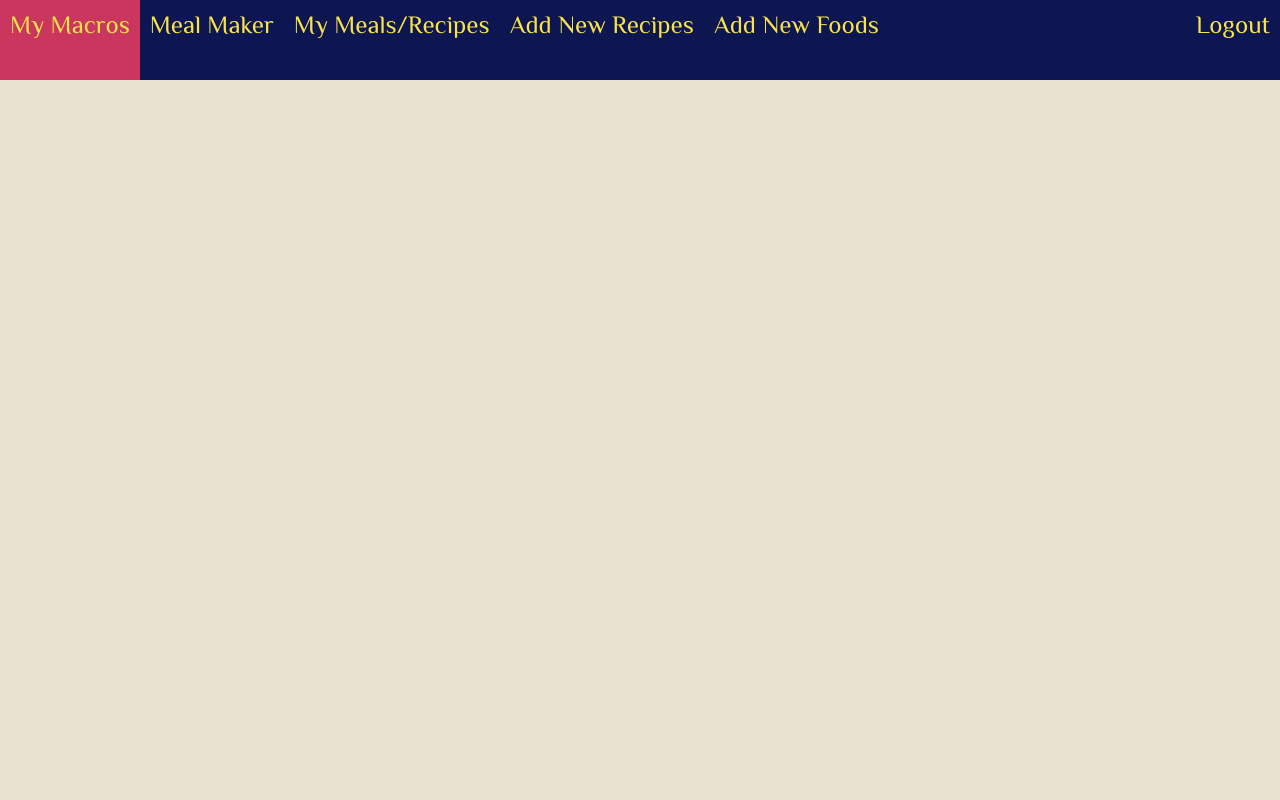
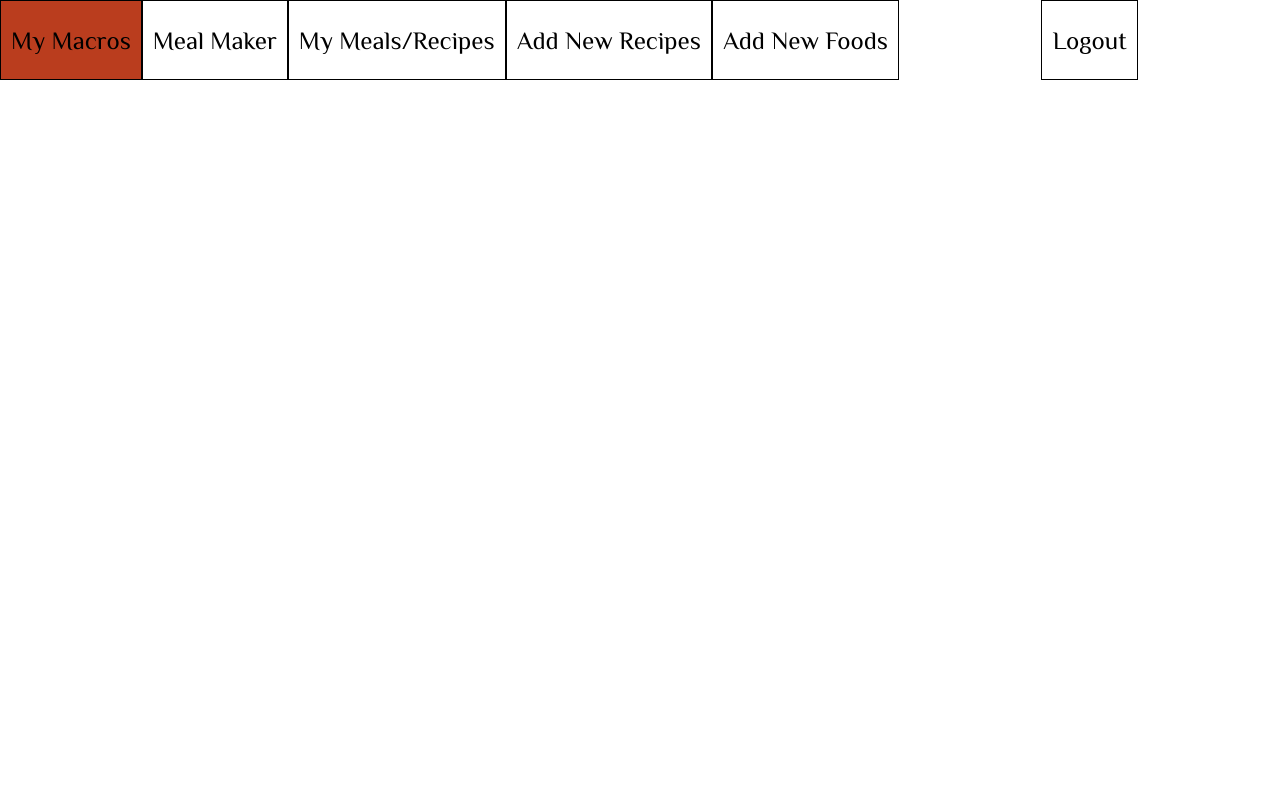
Before and after one commit to pwbryant/supermeals, a Django app: page / in a window 1280 px wide. Run offline with Django 3.2, Linux system fonts and the light colour scheme; the visitor is signed in with stand-in values (Sample User, id 1); parts of the project's set-up code (start-up, migrations or seed data) failed here and were passed over; some libraries are stand-ins or nearby versions.

Commit message:
changed css style on my macros to basic white black orange

```diff
--- a/functional_tests/test_siginout_create.py
+++ b/functional_tests/test_siginout_create.py
@@ -14,7 +14,12 @@ class FormValidation(FunctionalTest):
 
     def test_login_form_validation(self):
 
+        # Joe goes to The Meal Lab and finds himself at the login page
         self.browser.get(self.live_server_url)
+
+        # He sees a welcome message
+        welcome_msg = self.browser.find_element_by_id('login-welcome').text
+        self.assertEqual(welcome_msg, 'The\nMeal Lab')
 
         bad_login_message = (
             'Your username and password didn\'t match. Please try again.'
--- a/meals/forms.py
+++ b/meals/forms.py
@@ -419,6 +419,7 @@ class MakeMacrosForm(forms.models.ModelForm):
                 'change_rate': forms.fields.TextInput(
                     attrs = {
                         'id': f'{tab_name}-change-rate',
+                        'class': 'input__input input__input--sm',
                         'data-type': data_type,
                 }),
                 'fat_percent': forms.fields.TextInput(
--- a/static/meals/css/styles.css
+++ b/static/meals/css/styles.css
@@ -8,27 +8,24 @@
 /****************************************************/
 
 html, body {
-    /* Display & Box Model */
+    box-sizing: border-box;
     display: border-box;
-    box-sizing: border-box;
+    font-family: "Philosopher";
+    height: 100vh;
+    margin: 0;
+    mox-box-sizing: border-box;
     ms-box-sizing: border-box;
     webkit-box-sizing: border-box;
-    mox-box-sizing: border-box;
-    height: 100vh;
-    margin: 0;
-    /* Style */
-    background-color: #e9e1cf;
-    font-family: "Philosopher";
 }
 
 a {
+    color: black;
     text-decoration:none;
 }
 
 .btn {
-    background-color: #ca365d;
+    background-color: #ba3d1e;
     border: none;
-    border-radius: 10px;
     color: #f9e34b;
     cursor: pointer;
     font-family: "Philosopher";
@@ -189,48 +161,61 @@ a {
 /****************************************************/
 
 .container {
-    /* Display & Box Model */
     height: 100%;
 }
 
+.content {
+    height:90%;
+}
+
+.content-box {
+    margin: 5px;
+    padding: 5px;
+}
+
+.content-box__header {
+    font-size: 25px;
+}
+.content-tab {
+    // just for triggering GET for tab content
+}
+
 .header {
-    /* Display & Box Model */
     display: flex;
     height:10%;
     justify-content: space-between;
     width: 100%;
-    /* Style */
-    background-color: #0d1650;
 }
 
 .header__nav {
-    /* Display & Box Model */
-    display: flex;
     height: 100%;
+    width: 100%;
 }
 
 .header__nav-tab {
-    /* Display & Box Model */
+    align-items: center;
+    border: 1px solid black;
+    display: flex;
+    font-size: 25px;
+    justify-content: center;
     padding: 10px;
-    /* Style */
-    color: #f9e34b;
-    font-size: 25px;
+}
+
+.header__nav-tab--third {
+    width: 33%;
 }
 
 .disabled {
-    background-color: gray;
-    color: white;
     cursor: default;
 }
 
 
 .header__nav-tab:hover,.header__nav-tab.active {
-    /* Style */
-    background-color: #ca365d;
+    background-color: #ba3d1e;
+    cursor: pointer;
 }
 
 .page-content {
-    /* Display & Box Model */
     display: flex;
     flex-direction: column;
     height: 100%;
@@ -272,51 +234,49 @@ a {
 /****************************************************/
 /* Layout */
 .l-flex--col-start {
-    /* Display & Box Model */
     display: flex;
     justify-content: start;
     flex-direction: column;
-    /* padding: 5px; */
 }
 
 .l-flex--col-btw {
-    /* Display & Box Model */
     display: flex;
     justify-content: space-between;
     flex-direction: column;
-    /* padding: 5px; */
 }
 
 .l-flex--col-end {
-    /* Display & Box Model */
     display: flex;
     justify-content: end;
     flex-direction: column;
-    /* padding: 5px; */
+}
+
+.l-flex--row-around {
+    display: flex;
+    justify-content: space-around;
+    flex-direction: row;
 }
 
 .l-flex--row-btw {
-    /* Display & Box Model */
     display: flex;
     justify-content: space-between;
     flex-direction: row;
-    /* padding: 5px; */
 }
 
 .l-flex--row-start {
-    /* Display & Box Model */
     display: flex;
     justify-content: start;
     flex-direction: row;
-    /* padding: 5px; */
 }
 
 .l-flex--center {
-    /* Display & Box Model */
     display: flex;
     justify-content: center;
     align-items: center;
-    /* padding: 5px; */
+}
+
+.l-flex {
+    flex: 1;
 }
 
 /* Modifiers */
--- a/templates/meals/base.html
+++ b/templates/meals/base.html
@@ -13,39 +13,48 @@
 
 	</head>
 	<body>
-
-        <div class="container">
-
-            <div class="header">
-                <div class="header__nav">
-                    <div id="my-macros-tab" class="header__nav-tab content-tab">My Macros</div>
-                    <div id="meal-maker-tab" class="header__nav-tab content-tab">Meal Maker</div>
+        <div class='container'>
+            <div class='header'>
+                <div class='header__nav l-flex--row-start'>
+                    <div id='my-macros-tab' class='header__nav-tab content-tab'>My Macros</div>
+                    <div id='meal-maker-tab' class='header__nav-tab content-tab'>Meal Maker</div>
                     {% if request.user.username == 'guest' %}
-                        <div id="my-meals-tab" class="header__nav-tab content-tab disabled">My Meals/Recipes</div>
-                        <div id="add-recipe-tab" class="header__nav-tab content-tab disabled">Add New Recipes</div>
-                        <div id="add-food-tab" class="header__nav-tab content-tab disabled">Add New Foods</div>
+                        <div id='my-meals-tab' class='header__nav-tab content-tab disabled'>
+                            <div>My Meals/Recipes</div>
+                        </div>
+                        <div id='add-recipe-tab' class='header__nav-tab content-tab disabled'>Add New Recipes</div>
+                        <div id='add-food-tab' class='header__nav-tab content-tab disabled'>Add New Foods</div>
                     {% else %}
-                        <div id="my-meals-tab" class="header__nav-tab content-tab">My Meals/Recipes</div>
-                        <div id="add-recipe-tab" class="header__nav-tab content-tab">Add New Recipes</div>
-                        <div id="add-food-tab" class="header__nav-tab content-tab">Add New Foods</div>
+                        <div id='my-meals-tab' class='header__nav-tab content-tab'>My Meals/Recipes</div>
+                        <div id='add-recipe-tab' class='header__nav-tab content-tab'>Add New Recipes</div>
+                        <div id='add-food-tab' class='header__nav-tab content-tab'>Add New Foods</div>
                     {% endif %}
-                </div>
-                <div class="header__nav">
+                <!-- </div> -->
+                    <div class='l-flex l-flex--row-around'>
                     {% if user.is_authenticated and user.get_username != 'guest' %}
-                        <a id="logoff" href="/accounts/logout/?next=/accounts/login/">
-                            <div class="header__nav-tab">Logout</div>
+                    <div class='header__nav-tab l-flex--center'>
+                        <a id='logoff' href='/accounts/logout/?next=/accounts/login/'>
+                            <div class='nav-tab'>Logout</div>
                         </a>
+                    </div>
                     {% else %}
-                        <a id="sign-up" href="/meals/sign-up/">
-                            <div class="header__nav-tab">Sign up</div>
+                    <div class='header__nav-tab header__nav-tab--third'>
+                        <a id='sign-up' href='/meals/sign-up/'>
+                            Sign up
                         </a>
-                        <a id="login" href="/accounts/login/">
-                            <div class="header__nav-tab">Login</div>
+                    </div>
+                    <div class='header__nav-tab header__nav-tab--third'>
+                        <a id='login' href='/accounts/login/'>
+                            Login
                         </a>
-                        <a id="logoff" href="/accounts/logout/?next=/accounts/login/">
-                            <div class="header__nav-tab">Logout</div>
+                    </div>
+                    <div class='header__nav-tab header__nav-tab--third'>
+                        <a id='logoff' href='/accounts/logout/?next=/accounts/login/'>
+                            Logout
                         </a>
+                    </div>
                     {% endif %}
+                    </div>
                 </div>
             </div>
             <div class="content">
```
Also changed, not shown: other parts of static/meals/css/styles.css (+14 -54 lines), static/meals/css/authenticate.css (+10 -0 lines), static/meals/css/my_macros.css (+17 -16 lines), templates/meals/my_macros.html (+106 -107 lines), templates/registration/login.html (+12 -2 lines).
